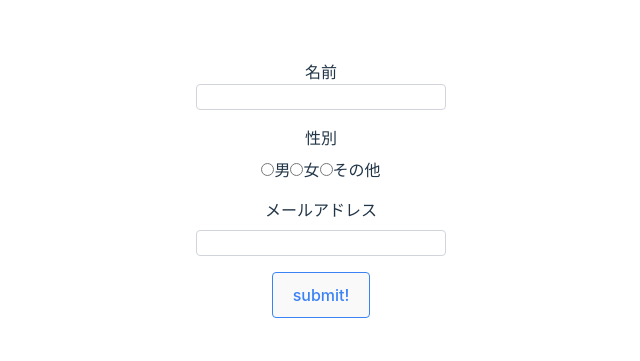
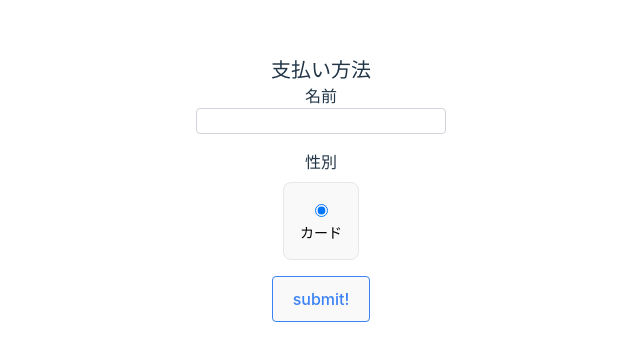
Before and after one commit to usk94/on-blur-and-on-submit-validation, a React (Vite) app: page / in a window 1280 px wide. Shown: the part 211-572 px from the top of the page, without its empty margins (319-959 px from the left). Built offline with nearby package versions, Linux system fonts and the light colour scheme.

Commit message:
create card radio

```diff
--- a/src/App.tsx
+++ b/src/App.tsx
@@ -1,53 +1,79 @@
-import { useForm } from "react-hook-form"
-import { FormType, schema } from "./validator"
+import { useForm, useWatch } from "react-hook-form"
+import { FormType, PaymentMethodType, schema } from "./validator"
 import { zodResolver } from "@hookform/resolvers/zod"
 
-const radioOptions = [
-  { label: "男", value: "male" },
-  { label: "女", value: "female" },
-  { label: "その他", value: "neither" },
-]
+const paymentMethods = ["card", "paypal", "convini"] as const
 
 const App = () => {
   const {
     register,
     handleSubmit,
     formState: { errors },
+    control,
   } = useForm<FormType>({
     defaultValues: {
-      name: "",
-      gender: "",
-      email: "",
+      selectedPaymentMethod: "card",
+      card: {
+        number: "",
+        name: "",
+        expiryYear: "",
+        expiryMonth: "",
+      },
+      paypal: {
+        email: "",
+      },
+      convini: {
+        conviniName: null,
+      },
     },
     mode: "onBlur",
     resolver: zodResolver(schema),
   })
 
   const onSubmit = (data: FormType) => console.log(data)
+  const selectedPaymentMethod = useWatch({ control, name: "selectedPaymentMethod" })
+  const isActive = (paymentMethod: PaymentMethodType) => paymentMethod === selectedPaymentMethod
 
   return (
     <form onSubmit={handleSubmit(onSubmit)} className="flex flex-col w-screen h-screen justify-center items-center">
+      <p className="text-xl font-semibold">支払い方法</p>
+
       <p>名前</p>
-      <input {...register("name")} className="border border-gray-300 rounded" />
-      {errors.name?.message && <p className="mt-2 text-red-500">{errors.name?.message}</p>}
+      <input {...register("paypal.email")} className="border border-gray-300 rounded" />
+      {errors?.paypal?.email?.message && <p className="mt-2 text-red-500">{errors?.paypal?.email?.message}</p>}
 
       <p className="mt-4">性別</p>
       <div className="mt-2 flex flex-row">
-        {radioOptions.map((option) => {
-          const { label, value } = option
-          return (
-            <label key={value}>
-              <input type="radio" value={value} {...register("gender")} />
-              {label}
-            </label>
-          )
+        {paymentMethods.map((method) => {
+          switch (method) {
+            case "card":
+              return isActive(method) ? (
+                <button type="button" className="w-full rounded-lg border  py-4 px-4 border-gray-200">
+                  <label>
+                    <input type="radio" value="card" {...register("selectedPaymentMethod")} />
+                    <div className="flex items-center gap-x-3">
+                      <div className="text-left">
+                        <p className="text-sm font-semibold text-black">カード</p>
+                      </div>
+                      {/* フォーム */}
+                    </div>
+                  </label>
+                </button>
+              ) : (
+                <button type="button" className="w-full rounded-lg border  py-4 px-4 border-gray-200">
+                  <label key={method}>
+                    <input type="radio" value={method} {...register("selectedPaymentMethod")} />
+                    <div className="flex items-center gap-x-3">
+                      <div className="text-left">
+                        <p className="text-sm font-semibold text-black">カード</p>
+                      </div>
+                    </div>
+                  </label>
+                </button>
+              )
+          }
         })}
       </div>
-      {errors.gender?.message && <p className="mt-2 text-red-500">{errors.gender?.message}</p>}
-
-      <p className="mt-4">メールアドレス</p>
-      <input {...register("email")} className="mt-2 border border-gray-300 rounded" />
-      {errors.email?.message && <p className="mt-2 text-red-500">{errors.email?.message}</p>}
 
       <button type="submit" className="mt-4 border border-blue-500 rounded text-blue-500">
         submit!
```
